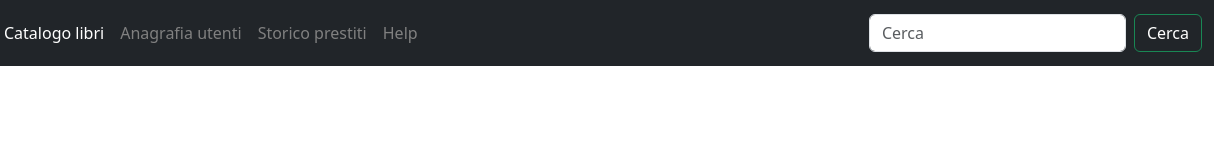
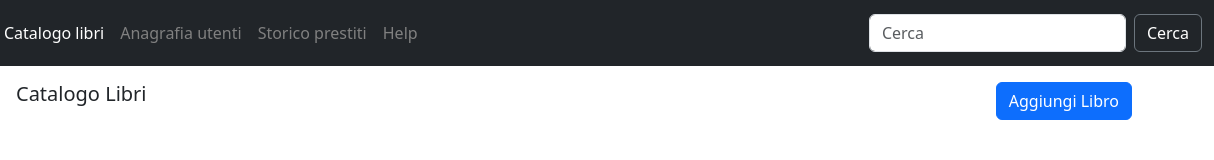
Before and after one commit to mauroanastasi/html-css-bootstrap-dashboard, a plain HTML site: page index.html in a window 1280 px wide. Shown: the full height of the page, 66-1280 px from the left. Drawn offline with nearby package versions, Linux system fonts and the light colour scheme.

Commit message:
[UPD] main

```diff
--- a/index.html
+++ b/index.html
@@ -19,21 +19,21 @@
                 <div class="collapse navbar-collapse" id="navbarSupportedContent">
                     <ul class="navbar-nav me-auto mb-2 mb-lg-0">
                         <li class="nav-item">
-                            <a class="nav-link disabled text-white" aria-disabled="true">Catalogo libri</a>
+                            <a class="nav-link text-white" href="#" aria-disabled="true">Catalogo libri</a>
                             </li>
                             <li class="nav-item">
-                            <a class="nav-link disabled" aria-disabled="true">Anagrafia utenti</a>
+                            <a class="nav-link " href="#" aria-disabled="true">Anagrafia utenti</a>
                             </li>
                             <li class="nav-item">
-                            <a class="nav-link disabled" aria-disabled="true">Storico prestiti</a>
+                            <a class="nav-link " href="#" aria-disabled="true">Storico prestiti</a>
                             </li>
                             <li class="nav-item">
-                            <a class="nav-link disabled text-grey" aria-disabled="true">Help</a>
+                            <a class="nav-link text-grey" href="#" aria-disabled="true">Help</a>
                             </li>
                         </ul>
                 <form class="d-flex" role="search">
                   <input class="form-control me-2" type="search" placeholder="Cerca" aria-label="Cerca">
-                  <button class="btn text-white btn-outline-success" type="submit">Cerca</button>
+                  <button class="btn text-white btn-outline-secondary" type="submit">Cerca</button>
                 </form>
               </div>
             </div>
@@ -42,9 +42,12 @@
     <!-- Contenuto principale -->
     <main>
         <div class="container">
-            <div class="row">
-                <div class="col"></div>
-                <div class="col"></div>
+            <div class="row mt-3">
+                <div class="col-12 d-flex justify-content-between">
+                    <h2 class="lead">Catalogo Libri</h2>
+                    <button type="button" class="btn btn-primary">Aggiungi Libro</button>
+                </div>
+                <div class="col-12"></div>
             </div>
         </div>
     </main>
```
